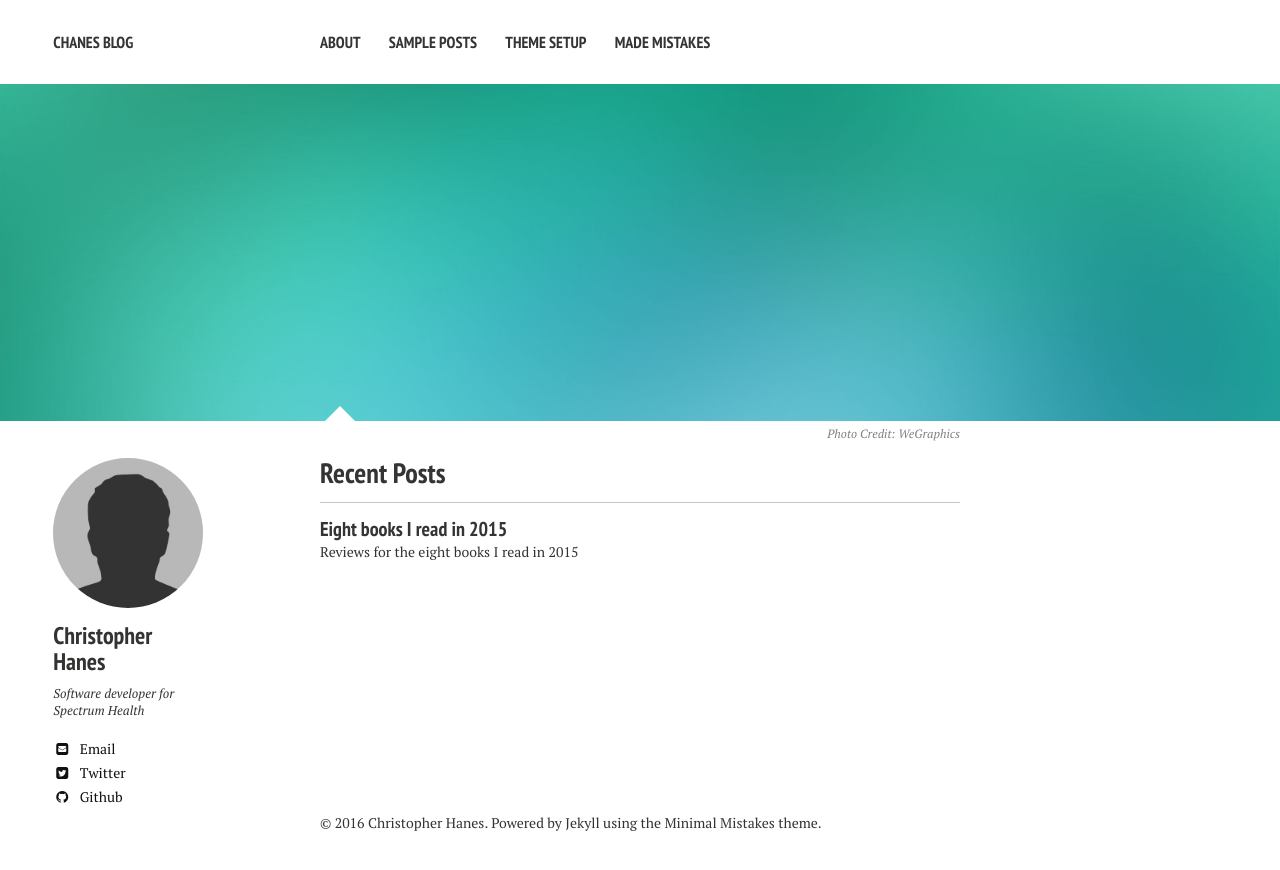
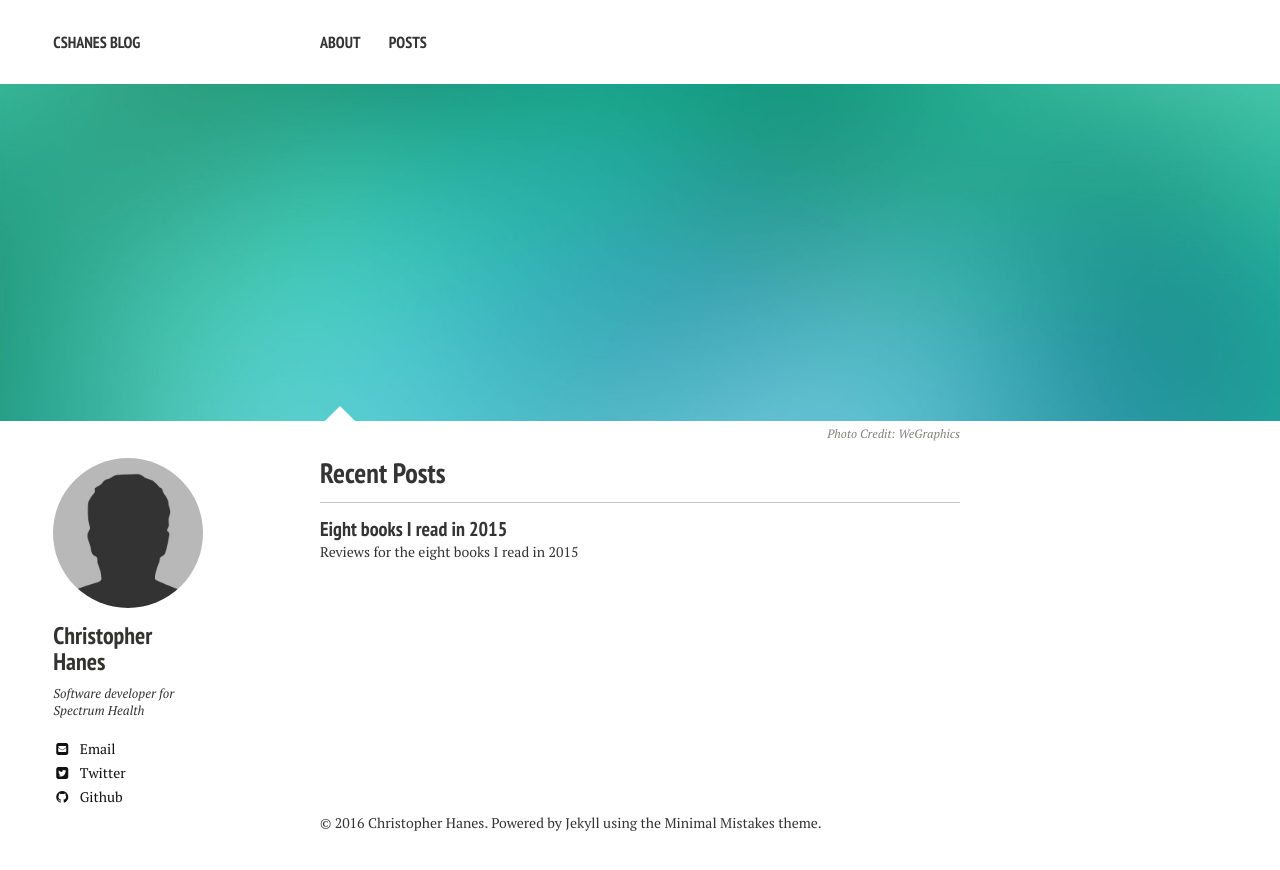
Before and after one commit to cshanes/cshanes.github.io, a Jekyll site: the page built from index.md, in a window 1280 px wide. Shown: the top 870 px of the page. Built offline with Jekyll 4.4.1, drawn with Linux system fonts in a browser that asks for light colours; nearby versions of some CDN libraries.

Commit message:
Updated navigation and config

```diff
--- a/_config.yml
+++ b/_config.yml
@@ -1,6 +1,6 @@
 # Site wide configuration
 
-title:            chanes blog
+title:            cshanes blog
 locale:           en_US
 url:              http://cshanes.github.io
 
--- a/_data/navigation.yml
+++ b/_data/navigation.yml
@@ -3,11 +3,5 @@
 - title: About
   url: /about/
 
-- title: Sample Posts
+- title: Posts
   url: /posts/
-
-- title: Theme Setup
-  url: /theme-setup/
-
-- title: Made Mistakes
-  url: http://mademistakes.com
```
